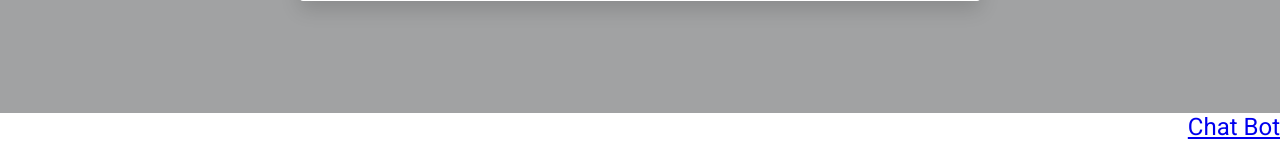
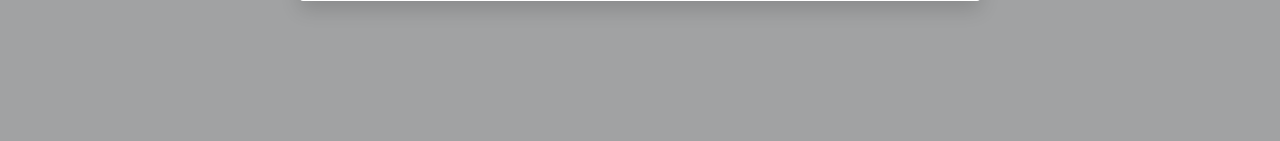
Before and after one commit to MohapatraShibu/HousePrice, a Flask app: page / in a window 1280 px wide. Shown: the part 687-828 px from the top of the page. After the commit the page ends 696 px from the top, so only its background shows below. Run offline with Flask 2, Linux system fonts and the light colour scheme; parts of the project's set-up code (start-up, migrations or seed data) failed here and were passed over; some libraries are stand-ins or nearby versions.

Commit message:
4th commit

```diff
--- a/templates/index.html
+++ b/templates/index.html
@@ -634,10 +634,6 @@ input {
     </div>
 
 
-    <div>
-      <a href="https://web-chat.global.assistant.watson.cloud.ibm.com/preview.html?region=us-south&integrationID=b12fc8a3-ef56-4f2e-a659-91d74b485824&serviceInstanceID=6ae70922-58d8-4c67-8e15-974b1458b2f1"><h3 align="right">Chat Bot</h3></a>
-    </div>
-
     <!-- Jquery JS-->
     <script src="vendor/jquery/jquery.min.js"></script>
     <!-- Vendor JS-->
```
Also changed, not shown: 2 other files.
